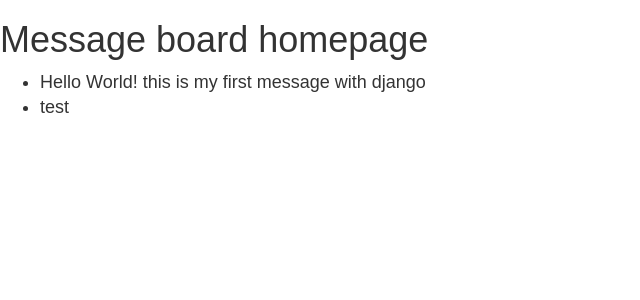
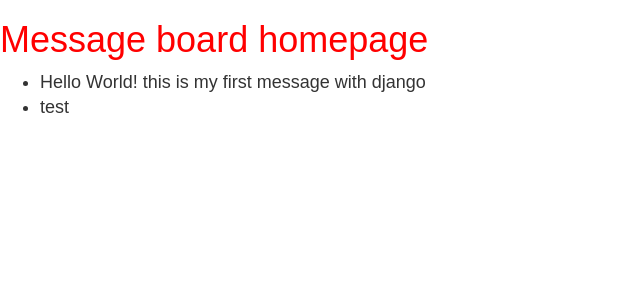
Before and after one commit to doobie1/message_board, a Django app: page / in a window 1280 px wide. Shown: the top 300 px of the page, without its empty margins (0-640 px from the left). Run offline with Django 3.2, Linux system fonts and the light colour scheme; data comes from the database, SQL or seed files in the repository; some libraries are stand-ins or nearby versions.

Commit message:
another try

```diff
--- a/message_app/static/css/index.css
+++ b/message_app/static/css/index.css
@@ -1,3 +1,7 @@
+h1 {
+  color:red;
+}
+
 
 body {
   font-family: 'Source Sans Pro', sans-serif;
```
Also changed, not shown: 1 other file.
